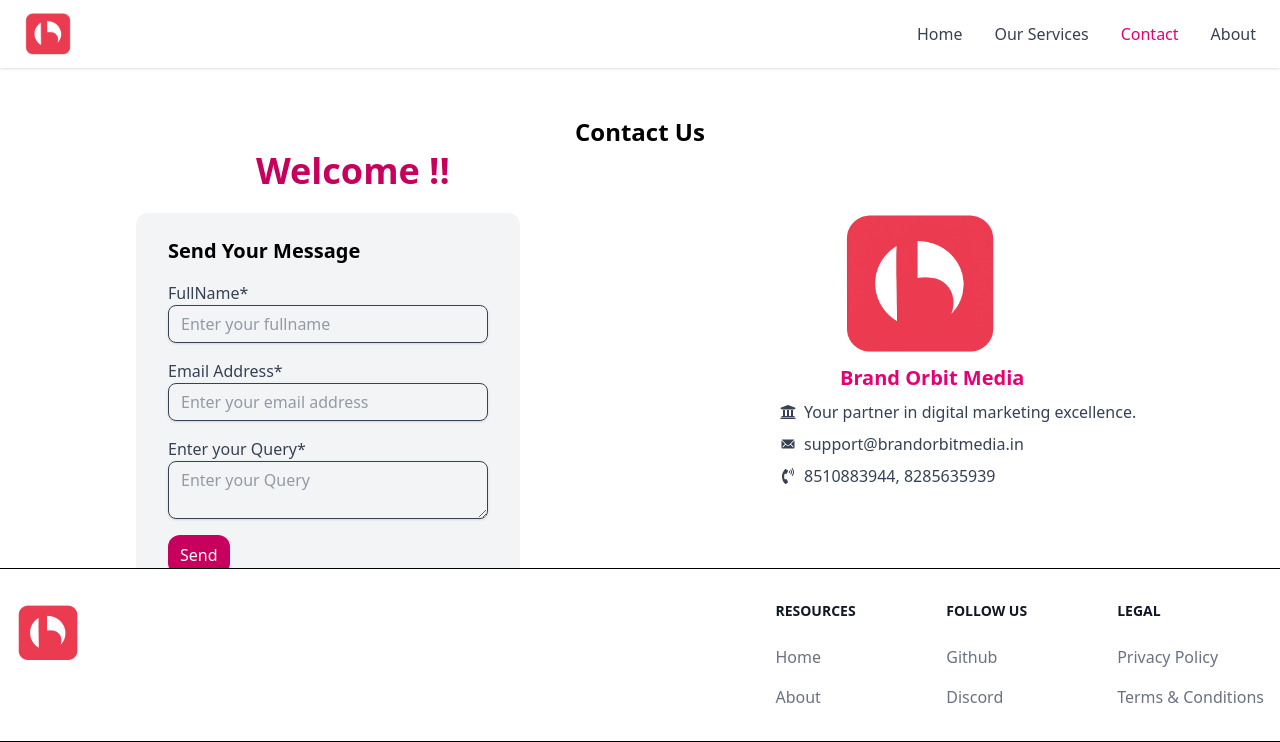
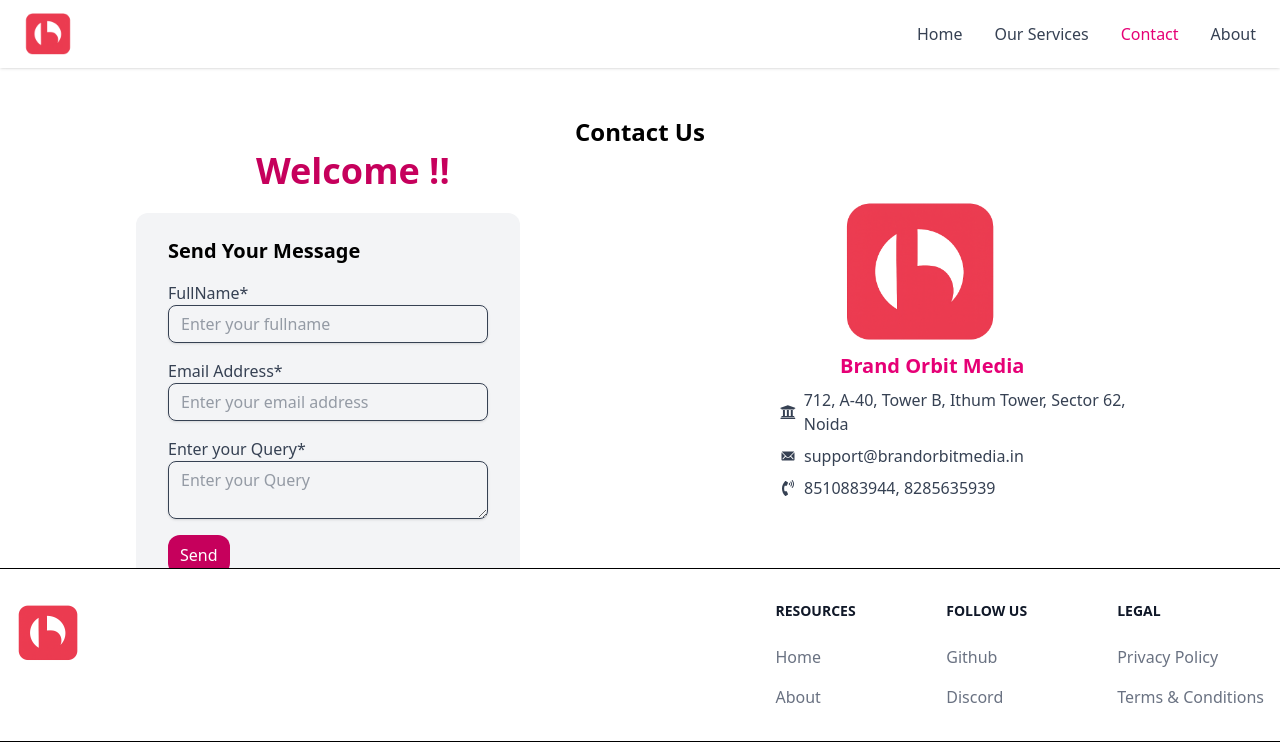
Before and after one commit to BrandOrbit/Frontend, a React (Vite) app: page /contact in a window 1280 px wide. Shown: the top 742 px of the page. Built offline with nearby package versions, Linux system fonts and the light colour scheme.

Commit message:
updated address

```diff
--- a/src/components/Contact/Contact.jsx
+++ b/src/components/Contact/Contact.jsx
@@ -103,7 +103,7 @@
               <div className="ml-35 items-center space-x-6 text-gray-700 my-2">
   <p className="flex items-center space-x-2 pb-2">
     <FaUniversity />
-    <span>Your partner in digital marketing excellence.</span>
+    <span>712, A-40, Tower B, Ithum Tower, Sector 62, Noida</span>
   </p>
   <p className="flex items-center space-x-2 pb-2">
     <IoIosMail />
```
